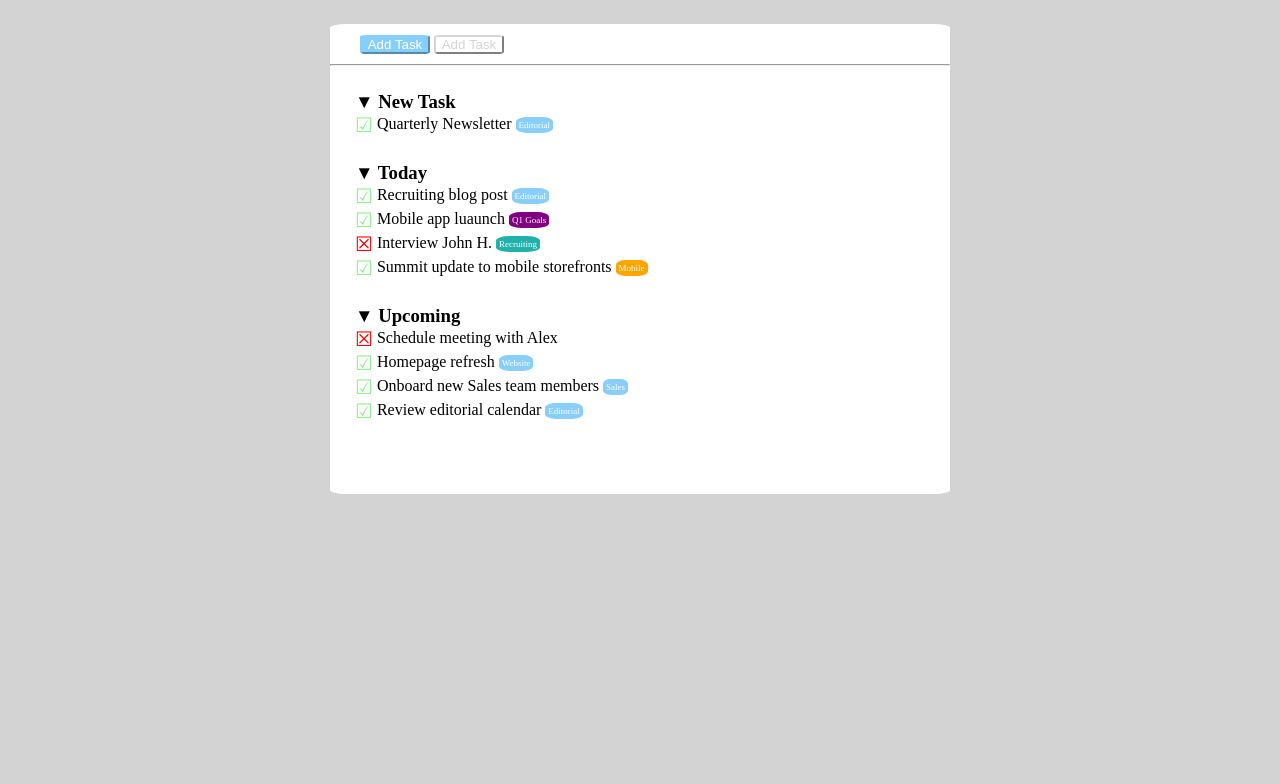
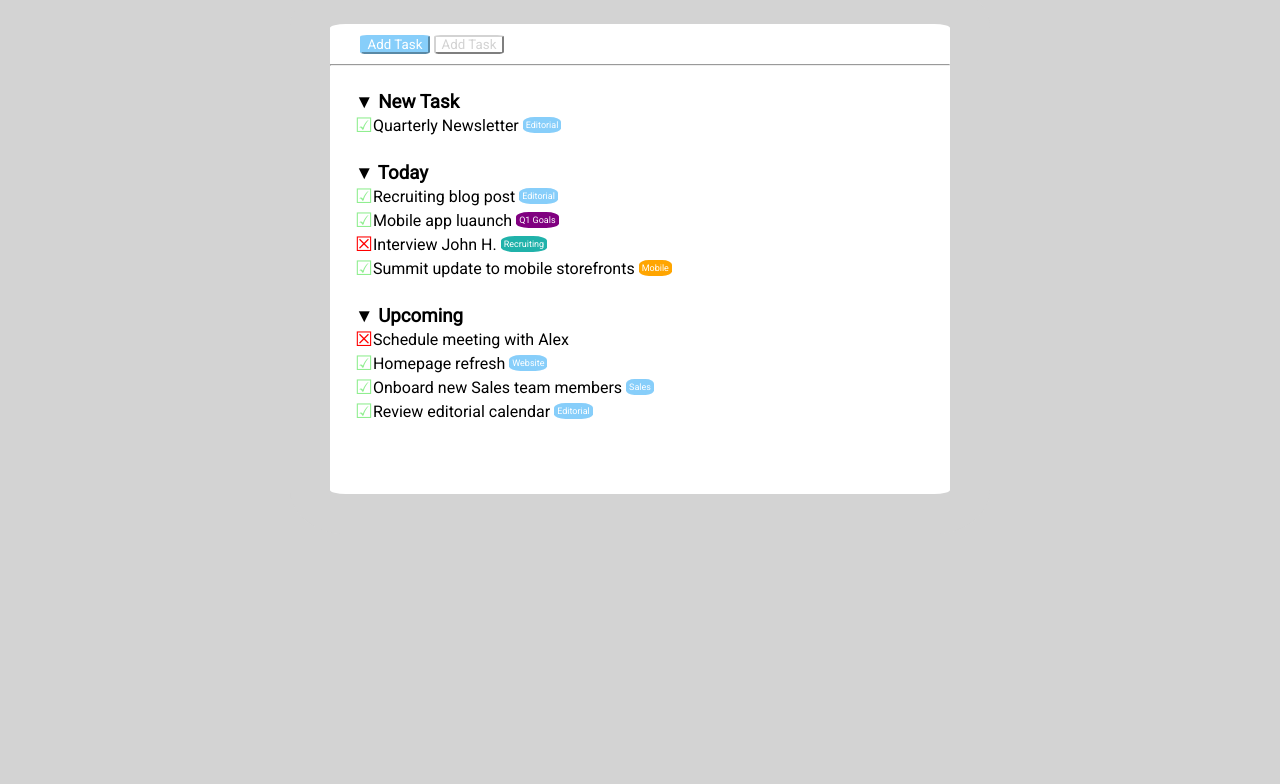
Before and after one commit to moa3337/html-css-toboolist, a plain HTML site: page index.html in a window 1280 px wide. Shown: the part 66-850 px from the top of the page. Drawn offline with Linux system fonts and the light colour scheme.

Commit message:
final commit

```diff
--- a/css/style.css
+++ b/css/style.css
@@ -3,6 +3,7 @@
     padding: 0;
     box-sizing: border-box;
     vertical-align: middle;
+    font-family: 'Roboto', sans-serif;
 }
 
 h1{
@@ -25,7 +26,6 @@ h1{
 }
 
 .buttons{
-    width: 200px;
     margin-top: 10px;
     margin-left: 30px;
     margin-bottom: 10px;
--- a/index.html
+++ b/index.html
@@ -1,7 +1,7 @@
 <!doctype html>
 <html lang="it">
     <head>
-        <link rel="preconnect" href="https://fonts.googleapis.com">
+        <link href="https://fonts.googleapis.com/css2?family=Roboto:ital,wght@0,400;1,300&display=swap" rel="stylesheet">
         <link rel="stylesheet" href="./css/style.css">
         <title>
             boolean-toboolist
@@ -28,43 +28,40 @@
                     <hr>
 
                     <div class="part-1-2-3">
-                        <h3>&#9660 New Task</h3>
-                        <span class="check">&#9745;</span><span></span> Quarterly Newsletter</span>
+                        <h3>&#9660; New Task</h3>
+                        <span class="check">&#9745;</span><span>Quarterly Newsletter</span>
                         <span class="fonte">Editorial</span>
                     </div>
 
                     <div class="part-1-2-3">
-                        <h3>&#9660 Today</h3>
-                        <span class="check">&#9745;</span><span></span> Recruiting blog post</span>
+                        <h3>&#9660; Today</h3>
+                        <span class="check">&#9745;</span><span>Recruiting blog post</span>
                         <span class="fonte">Editorial</span>
                         <br>
-                        <span class="check">&#9745;</span><span></span> Mobile app luaunch</span>
+                        <span class="check">&#9745;</span><span>Mobile app luaunch</span>
                         <span class="fonte-purple">Q1 Goals</span>
                         <br>
-                        <span class="check-x">&#9746;</span><span></span> Interview John H.</span>
+                        <span class="check-x">&#9746;</span><span>Interview John H.</span>
                         <span class="fonte-green">Recruiting</span>
                         <br>
-                        <span class="check">&#9745;</span><span></span> Summit update to mobile storefronts</span>
+                        <span class="check">&#9745;</span><span>Summit update to mobile storefronts</span>
                         <span class="fonte-orange">Mobile</span>
                     </div>
 
                     <div class="part-1-2-3">
-                        <h3>&#9660 Upcoming</h3>
-                        <span class="check-x">&#9746;</span><span></span> Schedule meeting with Alex</span>
+                        <h3>&#9660; Upcoming</h3>
+                        <span class="check-x">&#9746;</span><span>Schedule meeting with Alex</span>
                         <br>
-                        <span class="check">&#9745;</span><span></span> Homepage refresh</span>
+                        <span class="check">&#9745;</span><span>Homepage refresh</span>
                         <span class="fonte">Website</span>
                         <br>
-                        <span class="check">&#9745;</span><span></span> Onboard new Sales team members</span>
+                        <span class="check">&#9745;</span><span>Onboard new Sales team members</span>
                         <span class="fonte">Sales</span>
                         <br>
-                        <span class="check">&#9745;</span><span></span> Review editorial calendar</span>
+                        <span class="check">&#9745;</span><span>Review editorial calendar</span>
                         <span class="fonte">Editorial</span>
                     </div>
-
-
                 </div>
-
             </div>
         </main>
     </body>
```
